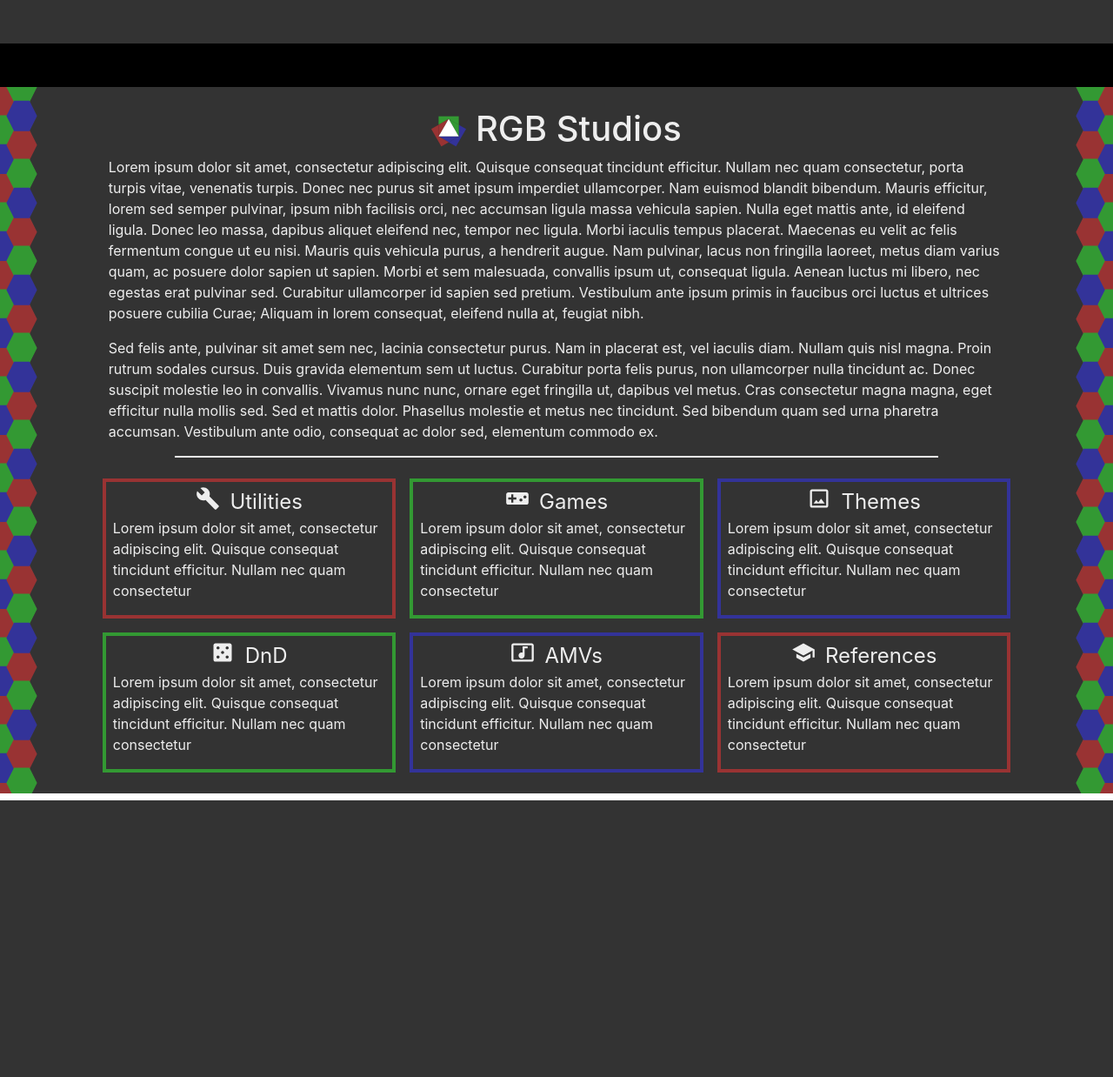
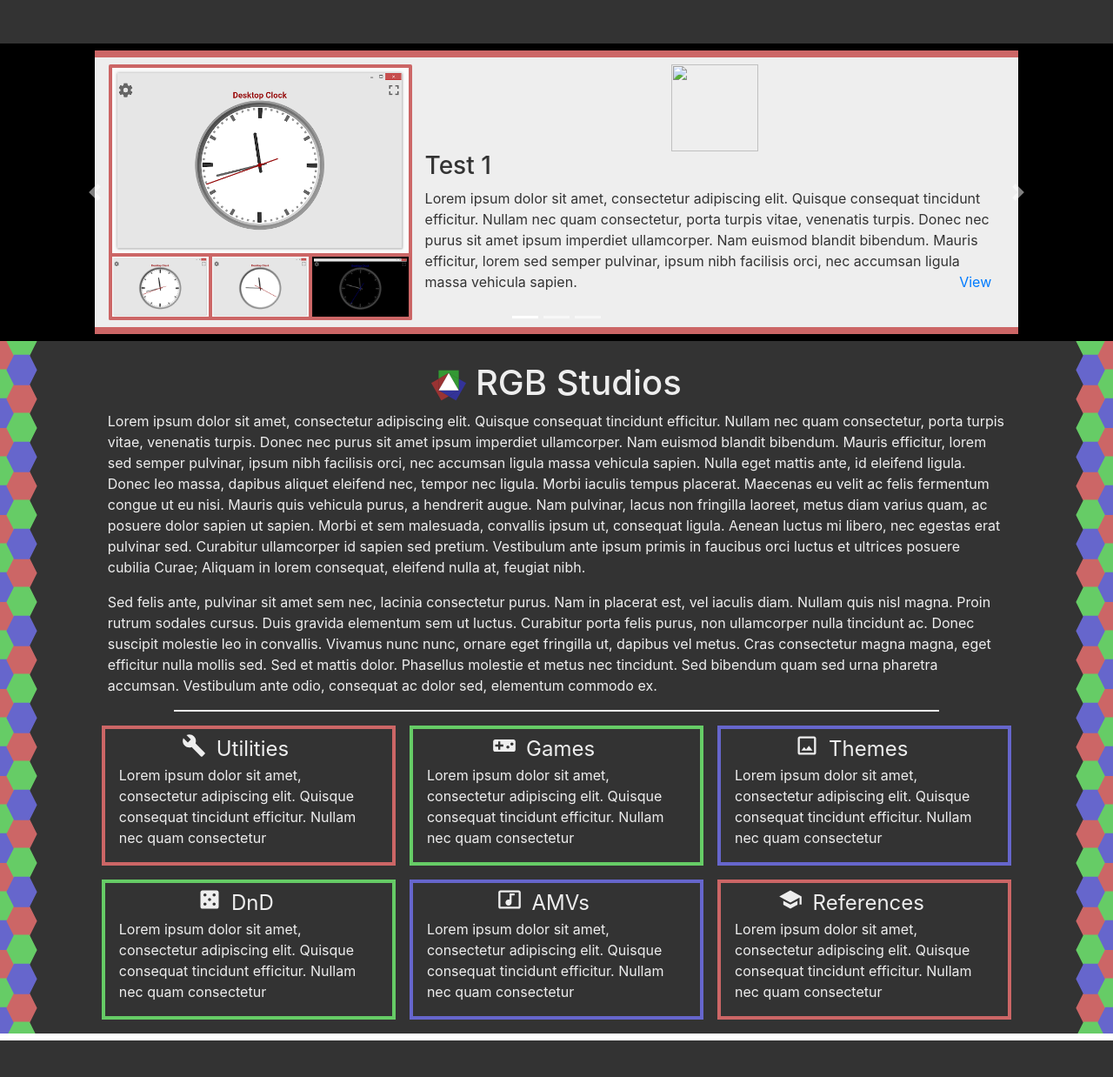
Before and after one commit to rgbstudios/rgb-4.0-alpha, a Jekyll site: the page built from index.html, in a window 1280 px wide. Shown: the whole page at 87% size. Built offline with Jekyll 4.4.1, drawn with Linux system fonts in a browser that asks for light colours; nearby versions of some CDN libraries; before the commit the page ends 962 px from its top, so only the background shows below that.

Commit message:
Carousel Early Foundation

```diff
--- /dev/null
+++ b/&css/carousel.css
@@ -0,0 +1,83 @@
+.rgb-carousel-item {
+  width: 85%;
+  background: #eee;
+}
+.rgb-carousel-item.r {
+  border-top: 8px solid #c66;
+  border-bottom: 8px solid #c66;
+}
+.rgb-carousel-item.g {
+  border-top: 8px solid #6c6;
+  border-bottom: 8px solid #6c6;
+}
+.rgb-carousel-item.b {
+  border-top: 8px solid #66c;
+  border-bottom: 8px solid #66c;
+}
+
+.rgb-carousel-img img {
+  width: 100%;
+}
+.rgb-carousel-img.t {
+  border-radius: 2px 2px 0 0
+}
+.rgb-carousel-img.t.r {
+  border: 4px solid #c66;
+}
+.rgb-carousel-img.t.g {
+  border: 4px solid #6c6;
+}
+.rgb-carousel-img.t.b {
+  border: 4px solid #66c;
+}
+.rgb-carousel-img.bl {
+  border-radius: 0 0 0 2px;
+}
+.rgb-carousel-img.bl.r {
+  border-bottom: 4px solid #c66;
+  border-left: 4px solid #c66;
+  border-right: 2px solid #c66;
+}
+.rgb-carousel-img.bl.g {
+  border-bottom: 4px solid #6c6;
+  border-left: 4px solid #6c6;
+  border-right: 2px solid #6c6;
+}
+.rgb-carousel-img.bl.b {
+  border-bottom: 4px solid #66c;
+  border-left: 4px solid #66c;
+  border-right: 2px solid #66c;
+}
+.rgb-carousel-img.bm.r {
+  border-bottom: 4px solid #c66;
+  border-left: 2px solid #c66;
+  border-right: 2px solid #c66;
+}
+.rgb-carousel-img.bm.g {
+  border-bottom: 4px solid #6c6;
+  border-left: 2px solid #6c6;
+  border-right: 2px solid #6c6;
+}
+.rgb-carousel-img.bm.b {
+  border-bottom: 4px solid #66c;
+  border-left: 2px solid #66c;
+  border-right: 2px solid #66c;
+}
+.rgb-carousel-img.br {
+  border-radius: 0 0 2px 0;
+}
+.rgb-carousel-img.br.r {
+  border-bottom: 4px solid #c66;
+  border-right: 4px solid #c66;
+  border-left: 2px solid #c66;
+}
+.rgb-carousel-img.br.g {
+  border-bottom: 4px solid #6c6;
+  border-right: 4px solid #6c6;
+  border-left: 2px solid #6c6;
+}
+.rgb-carousel-img.br.b {
+  border-bottom: 4px solid #66c;
+  border-right: 4px solid #66c;
+  border-left: 2px solid #66c;
+}
--- a/&css/content-boxes.css
+++ b/&css/content-boxes.css
@@ -1,11 +1,11 @@
 .rgb-content-box.r {
-  border: 4px solid #933;
+  border: 4px solid #c66;
 }
 .rgb-content-box.g {
-  border: 4px solid #393;
+  border: 4px solid #6c6;
 }
 .rgb-content-box.b {
-  border: 4px solid #339;
+  border: 4px solid #66c;
 }
 .rgb-content-box.r:hover {
   background: #c66;
--- a/&css/styles.css
+++ b/&css/styles.css
@@ -4,3 +4,6 @@ body {
 .rgb-light {
   color: #eee;
 }
+.rgb-dark {
+  color: #333;
+}
--- a/_includes/carousel.html
+++ b/_includes/carousel.html
@@ -1,2 +1,69 @@
-<div class="" style="height: 50px; background: #000">
+<link rel="stylesheet" itemprop="url" href="{{ site.baseurl }}/&css/carousel.css">
+
+<div class="container-fluid" style="background: #000">
+  <div class="carousel slide" id="featured" data-ride="carosel">
+    <ol class="carousel-indicators">
+      {% assign slide = 0 %}
+      {% assign first = 0 %}
+      {% for item in site.data.featured %}
+        <li data-target="#featured" data-slide-to="{{ slide }}"{% if first == 0 %} class="active"{% endif %}></li>
+        {% assign slide = slide | plus: 1 %}
+        {% assign first = -1 %}
+      {% endfor %}
+    </ol>
+    <div class="carousel-inner">
+      {% assign clr = 0 %}
+      {% assign first = 0 %}
+      {% for item in site.data.featured %}
+        {% if clr == 0 %}
+          {% assign color = "r" %}
+        {% elsif clr == 1 %}
+          {% assign color = "g" %}
+        {% else %}
+          {% assign color = "b" %}
+        {% endif %}
+        <div class="carousel-item my-2 {% if first == 0 %}active{% endif %}">
+          <div class="mx-auto py-2 container rgb-carousel-item {{ color }}">
+            <div class="row pl-3">
+              <div class="col-md-4 d-none d-lg-block my-auto">
+                <div class="row rgb-carousel-img t {{ color }}">
+                  <img src="{{ site.baseurl }}/&images/featured/desktop-clock-01.png">
+                </div>
+                <div class="row">
+                  <div class="col p-0 rgb-carousel-img bl {{ color }}">
+                    <img src="{{ site.baseurl }}/&images/featured/desktop-clock-01.png">
+                  </div>
+                  <div class="col p-0  rgb-carousel-img bm {{ color }}">
+                    <img src="{{ site.baseurl }}/&images/featured/desktop-clock-02.png">
+                  </div>
+                  <div class="col p-0  rgb-carousel-img br {{ color }}">
+                    <img src="{{ site.baseurl }}/&images/featured/desktop-clock-03.jpg">
+                  </div>
+                </div>
+              </div>
+              <div class="col">
+                <div class="text-center">
+                  <img src="" style="width: 100px; height: 100px">
+                </div>
+                <h3 class="rgb-dark">{{ item.name }}</h3>
+                <p style=" overflow: hidden; color: #333">Lorem ipsum dolor sit amet, consectetur adipiscing elit. Quisque consequat tincidunt efficitur. Nullam nec quam consectetur, porta turpis vitae, venenatis turpis. Donec nec purus sit amet ipsum imperdiet ullamcorper. Nam euismod blandit bibendum. Mauris efficitur, lorem sed semper pulvinar, ipsum nibh facilisis orci, nec accumsan ligula massa vehicula sapien.
+                  <a href="#" style="float: right" class="pr-3">View</a>
+                </p>
+
+
+              </div>
+            </div>
+          </div>
+        </div>
+        {% assign clr = clr | plus: 1 | modulo: 3 %}
+        {% assign first = -1 %}
+      {% endfor %}
+    </div>
+    <a class="carousel-control-prev" href="#featured" role="button" data-slide="prev">
+      <span class="carousel-control-prev-icon" aria-hidden="true"></span>
+    </a>
+    <a class="carousel-control-next" href="#featured" role="button" data-slide="next">
+      <span class="carousel-control-next-icon" aria-hidden="true"></span>
+    </a>
+  </div>
 </div>
--- a/_includes/content-boxes.html
+++ b/_includes/content-boxes.html
@@ -1,19 +1,35 @@
 <link rel="stylesheet" itemprop="url" href="{{ site.baseurl }}/&css/content-boxes.css">
 
+<div class="row">
   {% assign col = 0 %}
   {% assign clr = 0 %}
+  {% for item in site.data.categories %}
 
-<div class="row">
-{% for item in site.data.categories %}
-  <div class="col-md-4 my-2 px-2 mx-auto">
-    <div class="px-2 rgb-content-box {% if clr == 0 %}r{% elsif clr == 1 %}g{% else %}b{% endif %} {% if col == 0 %}x{% elsif col == 1 %}y{% else %}z{% endif %}">
+    {% if clr == 0 %}
+      {% assign color = "r" %}
+    {% elsif clr == 1 %}
+      {% assign color = "g" %}
+    {% else %}
+      {% assign color = "b" %}
+    {% endif %}
+    {% if col == 0 %}
+      {% assign column = "x" %}
+    {% elsif col == 1 %}
+      {% assign column = "y" %}
+    {% else %}
+      {% assign column = "z" %}
+    {% endif %}
+
+    <div class="col-md-4 mb-3 px-2 mx-auto">
+      <div class="px-3 rgb-content-box {{ color }} {{ column }}">
         <div class="text-center">
-        <img src="{{ site.baseurl }}{{ item.icon }}" class="" style="height: 28px; display: inline-block;margin-top: -15px">
+          <img src="{{ site.baseurl }}{{ item.icon }}" class="" style="height: 28px; display: inline-block;margin-top: -15px; margin-left: -30px">
           <span style="color: #eee; display: inline-block;font-size: 24px; margin-top: 5px" class="">&nbsp;{{ item.name }}</span>
         </div>
         <p style="color: #eee">{{ item.desc }}</p>
       </div>
     </div>
+
     {% if col == 2 %}
       {% assign clr = clr | plus: 1 | modulo: 3 %}
     {% endif %}
--- a/index.html
+++ b/index.html
@@ -6,7 +6,7 @@ layout: default-hf
 <div style="background-image: url('{{ site.baseurl }}/&images/rgb/rgb-hexs.svg'); background-size: 50px; background-repeat: repeat-y">
 <div style="background-image: url('{{ site.baseurl }}/&images/rgb/rgb-hexs-right.svg'); background-size: 50px; background-position: right top; background-repeat: repeat-y;transform">
 <div class="container-fluid">
-  <div class="mx-auto pb-3 px-3" style="width: 85%">
+  <div class="container " style="width: 85%">
     <br/>
     <h1 class="text-center rgb-light"><img src="{{ site.baseurl }}/&images/rgb/rgb-logo.svg" style="height: 40px">&nbsp;RGB Studios</h1>
     <p class="rgb-light">
```
Also changed, not shown: _data/featured.json (added, +11 -0 lines), &images/featured/desktop-clock-01.png (added), &images/featured/desktop-clock-02.png (added), &images/featured/desktop-clock-03.jpg (added), &images/rgb/rgb-hexs-right.svg, &images/rgb/rgb-hexs.svg. Lines whose indentation alone changed are shown as unchanged.
